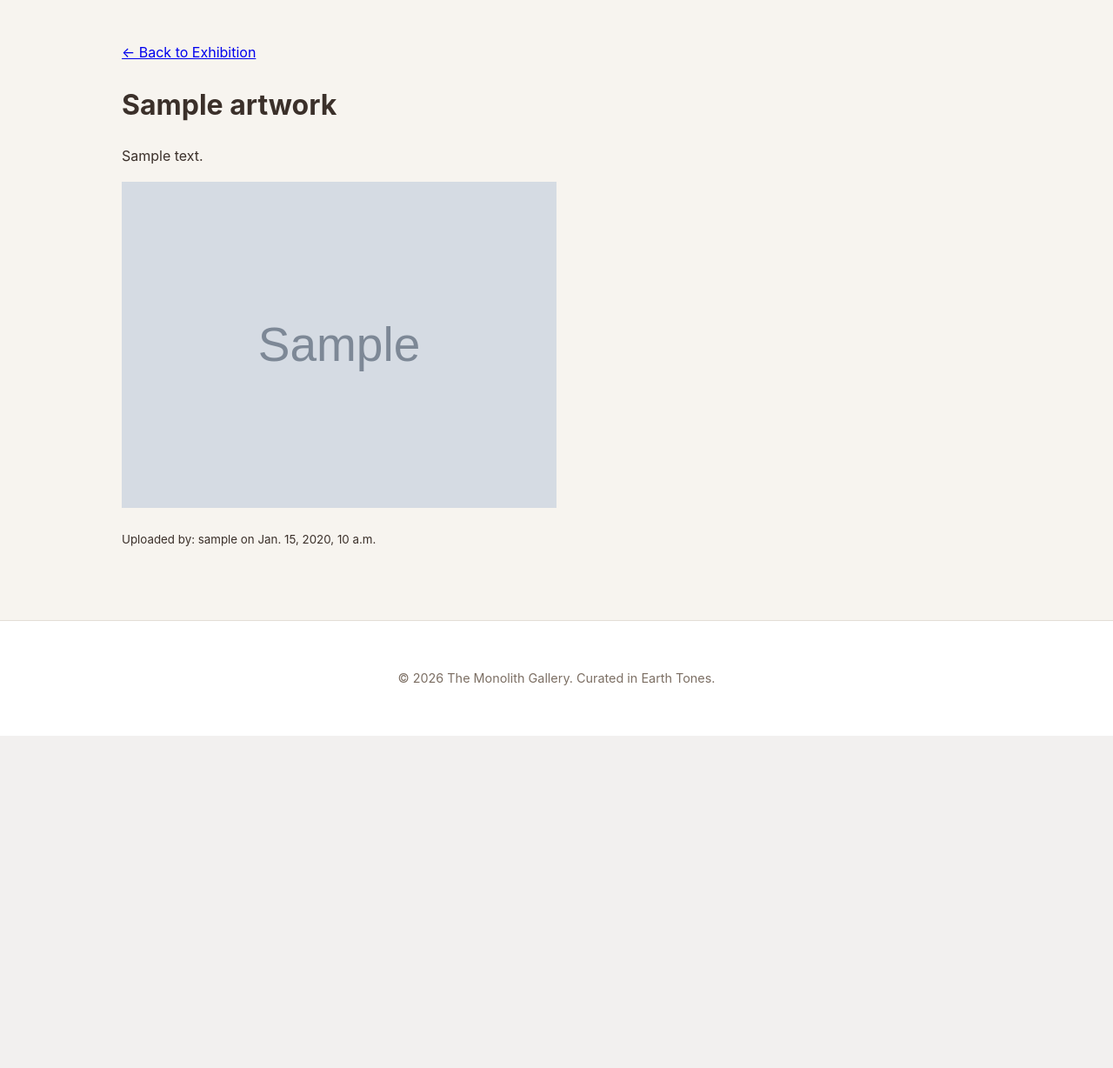
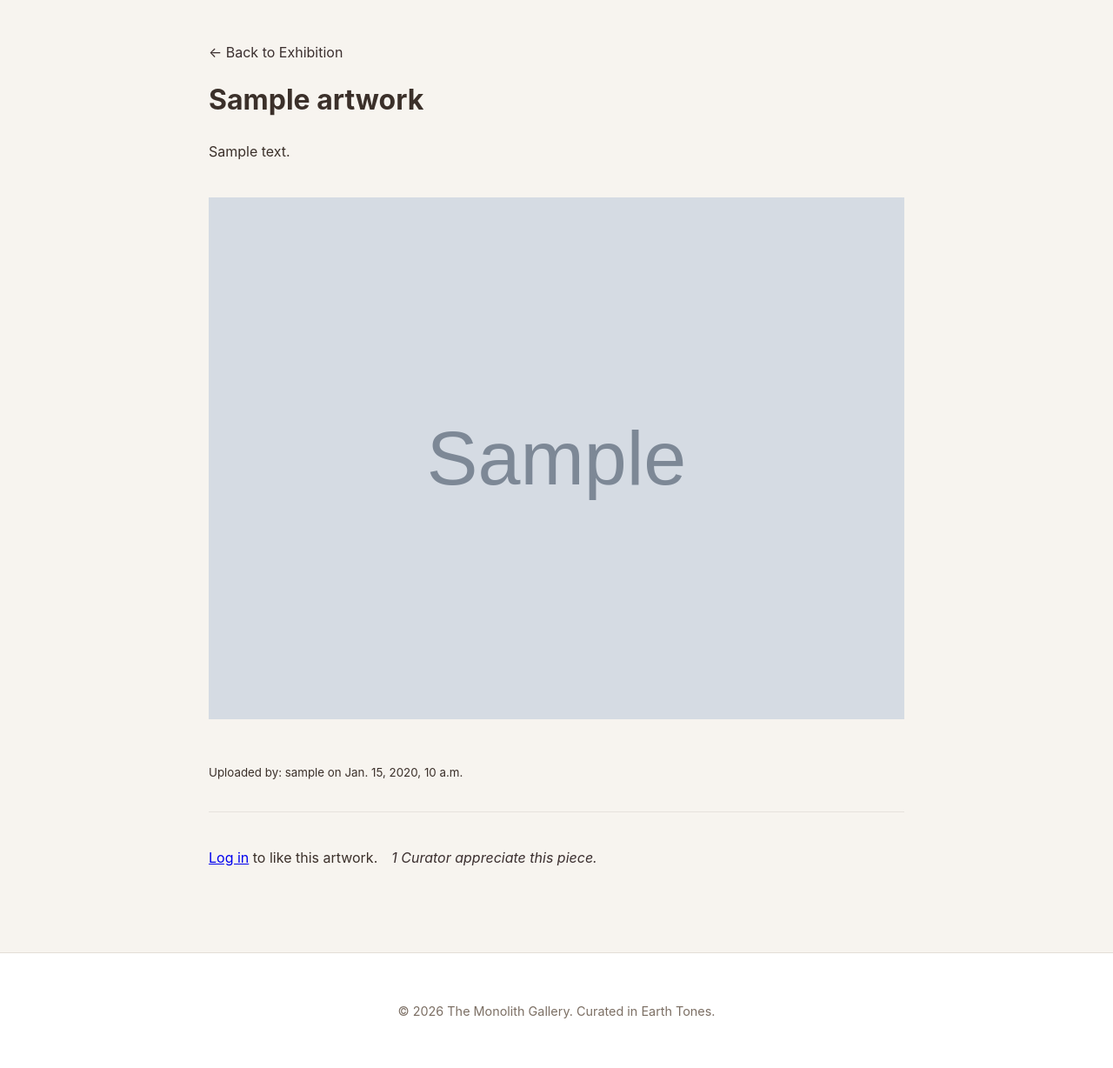
Before and after one commit to lameckkipsang/the_monolith, a Django app: page /artwork/1/ in a window 1280 px wide. Shown: the part 118-1346 px from the top of the page at 87% size. Before the commit the page ends 964 px from the top, so only its background shows below. Run offline with Django 5.2, Linux system fonts and the light colour scheme; tables that the repository leaves empty hold one stand-in row (values such as "Sample post"); grey boxes marked "Sample" are stand-in pictures.

Commit message:
add like section in artwork_detail.html

```diff
--- a/gallery/templates/artwork_detail.html
+++ b/gallery/templates/artwork_detail.html
@@ -3,13 +3,36 @@
 {% block title %}{{ artwork.title }} - The Monolith{% endblock %}
 
 {% block content %}
-    <a href="{% url 'home' %}">&larr; Back to Exhibition</a>
-    <h1>{{ artwork.title }}</h1>
-    <p>{{ artwork.description }}</p>
+    <div style="max-width: 800px; margin: 0 auto;">
+        <a href="{% url 'home' %}" style="color: var(--espresso, #3b2f2f); text-decoration: none;">&larr; Back to Exhibition</a>
 
-    {% if artwork.image_file %}
-        <img src="{{ artwork.image_file.url }}" alt="{{ artwork.title }}" width="500">
-    {% endif %}
+        <h1 style="margin-top: 1rem;">{{ artwork.title }}</h1>
+        <p>{{ artwork.description }}</p>
 
-    <p><small>Uploaded by: {{ artwork.uploaded_by.username }} on {{ artwork.created_at }}</small></p>
+        {% if artwork.image_file %}
+            <img src="{{ artwork.image_file.url }}" alt="{{ artwork.title }}" style="width: 100%; height: auto; margin: 1.5rem 0;">
+        {% endif %}
+
+        <p><small>Uploaded by: {{ artwork.uploaded_by.username }} on {{ artwork.created_at }}</small></p>
+        <div style="margin-top: 2rem; display: flex; align-items: center; gap: 1rem; border-top: 1px solid #e6e2dd; padding-top: 1.5rem;">
+            {% if request.user.is_authenticated %}
+                <form action="{% url 'toggle_like' artwork.id %}" method="post">
+                    {% csrf_token %}
+                    <button type="submit" class="btn" style="background-color: var(--terracotta, #b85d36); color: #fff; border: none; padding: 0.5rem 1.2rem; cursor: pointer; border-radius: 4px;">
+                        {% if request.user in artwork.likes.all %}
+                            ♥ Liked
+                        {% else %}
+                            ♡ Like
+                        {% endif %}
+                    </button>
+                </form>
+            {% else %}
+                <p><a href="{% url 'login' %}">Log in</a> to like this artwork.</p>
+            {% endif %}
+
+            <span style="font-style: italic; color: var(--espresso, #3b2f2f);">
+                {{ artwork.total_likes }} Curator{{ artwork.total_likes|pluralize }} appreciate this piece.
+            </span>
+        </div>
+    </div>
 {% endblock %}
```
